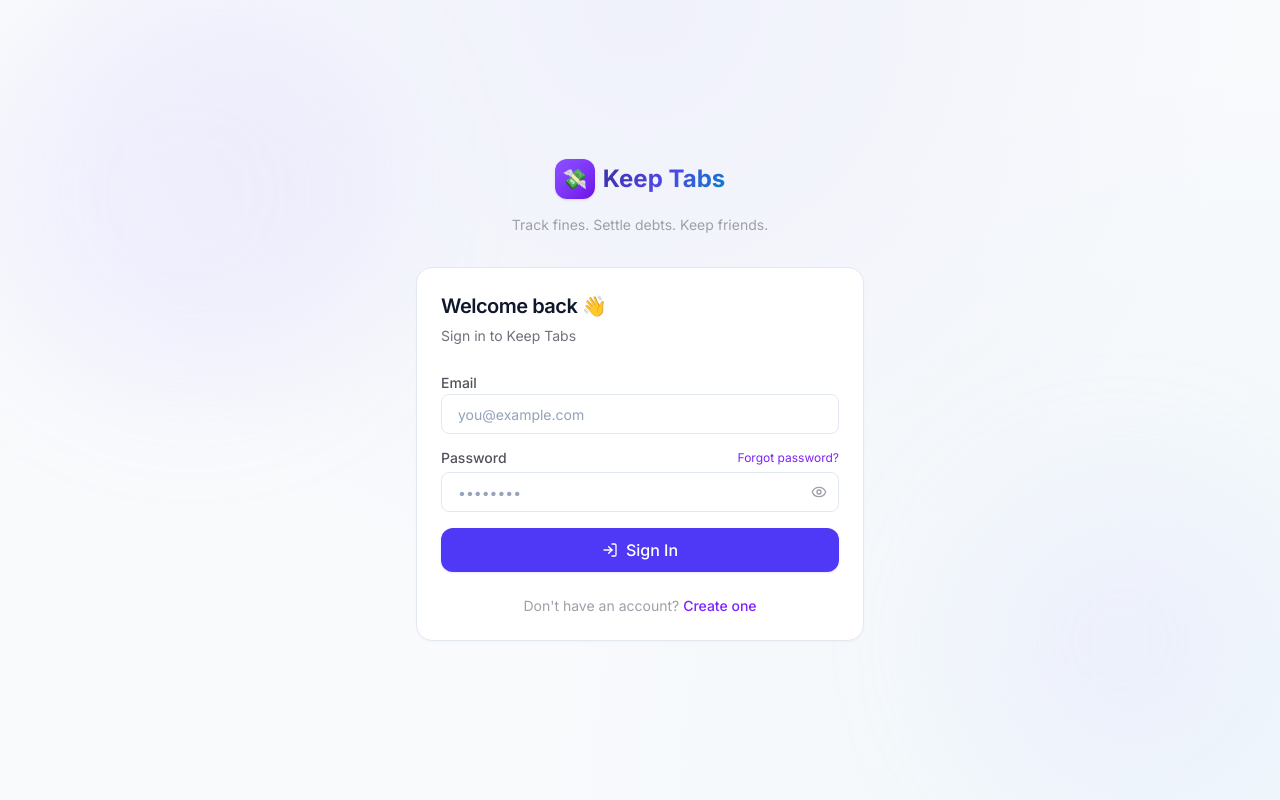
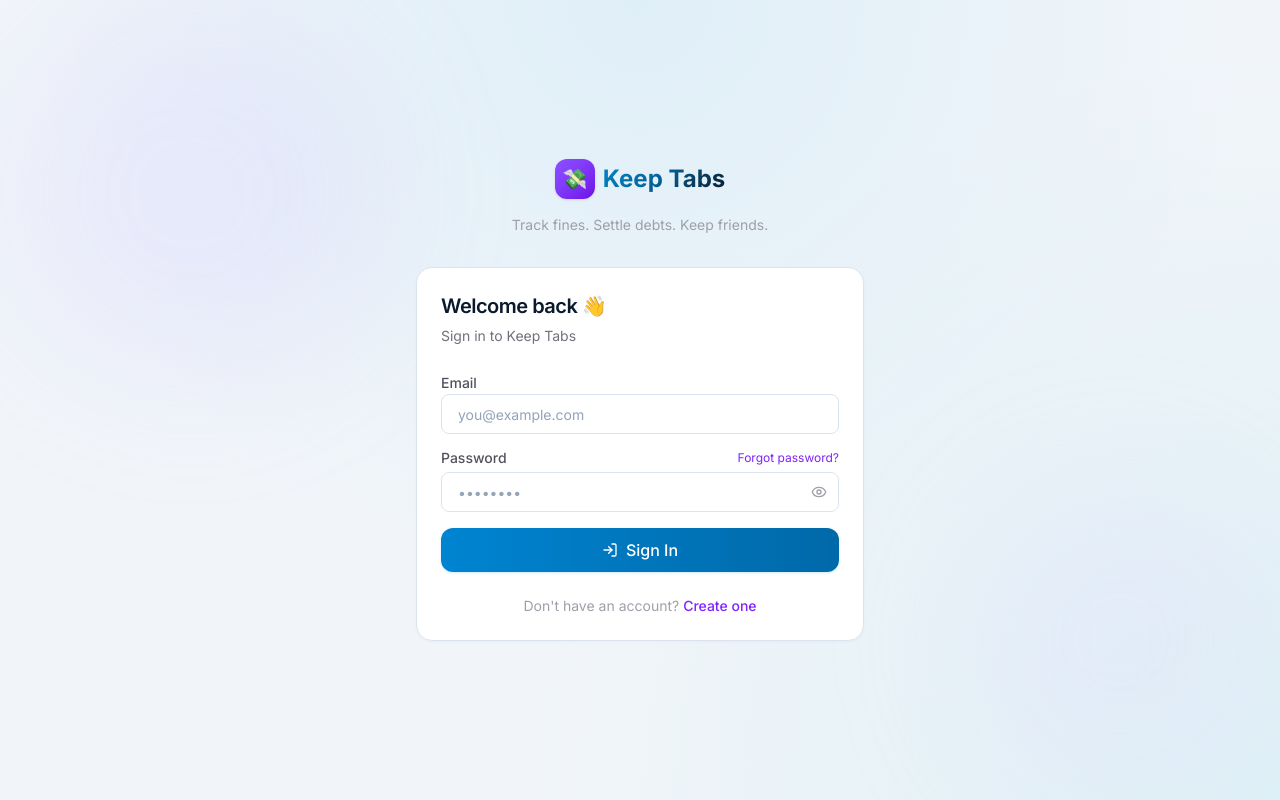
Before and after one commit to kfs-hub/keeptabs, a Next.js app: page /login in a window 1280 px wide. Built offline with nearby package versions, Linux system fonts and the light colour scheme.

Commit message:
ui fix 3

```diff
--- a/app/globals.css
+++ b/app/globals.css
@@ -7,51 +7,51 @@
 ============================================================================= */
 
 :root {
-  /* Brand — Calm Indigo & Ocean Slate */
-  --brand-primary: #4338ca;      /* indigo-700 — crisp, accessible, calm */
-  --brand-secondary: #3730a3;    /* indigo-800 — hover/pressed */
-  --brand-accent: #4f46e5;       /* indigo-600 — interactive elements & highlights */
-  --brand-subtle: #eef2ff;       /* indigo-50 — tinted soft fills */
-  --brand-border: #c7d2fe;       /* indigo-200 — delicate accent borders */
+  /* Brand — Nordic Frost & Deep Sea Slate */
+  --brand-primary: #0284c7;      /* sky-600 — crisp arctic blue */
+  --brand-secondary: #0369a1;    /* sky-700 — deep ocean blue */
+  --brand-accent: #06b6d4;       /* cyan-500 — icy accent */
+  --brand-subtle: #f0f9ff;       /* sky-50 — frosty subtle tint */
+  --brand-border: #bae6fd;       /* sky-200 — delicate ice border */
 
   /* Surfaces & Canvas */
-  --bg-base: #f8fafc;            /* slate-50 — warm calm alabaster canvas */
+  --bg-base: #f1f5f9;            /* slate-100 / cool icy canvas */
   --bg-surface: #ffffff;         /* pure crisp elevated card surface */
-  --bg-muted: #f1f5f9;           /* slate-100 — secondary surface */
+  --bg-muted: #e2e8f0;           /* slate-200 — secondary surface */
   --bg-subtle: #f8fafc;          /* slate-50 — tertiary item hover */
 
   /* Borders & Dividers */
-  --border: #e2e8f0;             /* slate-200 — delicate, clean borders */
-  --border-strong: #cbd5e1;      /* slate-300 — focused / active borders */
-  --border-subtle: #f1f5f9;      /* slate-100 — soft internal dividers */
+  --border: #dbe4ee;             /* cool slate border */
+  --border-strong: #cbd5e1;      /* slate-300 — active borders */
+  --border-subtle: #edf2f7;      /* frosty internal dividers */
 
   /* Typography */
-  --text-primary: #0f172a;        /* slate-900 — deep readable slate */
-  --text-secondary: #475569;      /* slate-600 — calm descriptive body */
-  --text-muted: #94a3b8;          /* slate-400 — timestamps & placeholders */
+  --text-primary: #0b192c;        /* deep sea navy */
+  --text-secondary: #334155;      /* slate-700 */
+  --text-muted: #94a3b8;          /* slate-400 */
 
-  /* Status Colors (Calm, desaturated, harmonious) */
-  --color-success: #059669;       /* emerald-600 */
-  --color-success-bg: #ecfdf5;    /* emerald-50 */
-  --color-success-border: #a7f3d0;/* emerald-200 */
+  /* Status Colors */
+  --color-success: #059669;       /* cool emerald */
+  --color-success-bg: #ecfdf5;
+  --color-success-border: #a7f3d0;
 
-  --color-warning: #d97706;       /* amber-600 */
-  --color-warning-bg: #fffbeb;    /* amber-50 */
-  --color-warning-border: #fde68a;/* amber-200 */
+  --color-warning: #d97706;       /* arctic amber */
+  --color-warning-bg: #fffbeb;
+  --color-warning-border: #fde68a;
 
-  --color-error: #e11d48;         /* rose-600 */
-  --color-error-bg: #fff1f2;      /* rose-50 */
-  --color-error-border: #fecdd3;  /* rose-200 */
+  --color-error: #e11d48;         /* coral rose */
+  --color-error-bg: #fff1f2;
+  --color-error-border: #fecdd3;
 
-  --color-info: #2563eb;          /* blue-600 */
-  --color-info-bg: #eff6ff;       /* blue-50 */
-  --color-info-border: #bfdbfe;   /* blue-200 */
+  --color-info: #0284c7;          /* ice blue */
+  --color-info-bg: #f0f9ff;
+  --color-info-border: #bae6fd;
 
   /* Shadows */
-  --shadow-sm: 0 1px 2px 0 rgba(15, 23, 42, 0.03);
-  --shadow-md: 0 2px 8px -1px rgba(15, 23, 42, 0.04), 0 1px 3px 0 rgba(15, 23, 42, 0.02);
-  --shadow-lg: 0 8px 24px -4px rgba(15, 23, 42, 0.06), 0 2px 6px -1px rgba(15, 23, 42, 0.02);
-  --shadow-popover: 0 14px 36px -4px rgba(15, 23, 42, 0.1), 0 4px 12px -2px rgba(15, 23, 42, 0.04);
+  --shadow-sm: 0 1px 3px 0 rgba(15, 30, 60, 0.03);
+  --shadow-md: 0 3px 12px -2px rgba(15, 30, 60, 0.05), 0 1px 3px 0 rgba(15, 30, 60, 0.02);
+  --shadow-lg: 0 10px 28px -4px rgba(15, 30, 60, 0.08), 0 2px 8px -1px rgba(15, 30, 60, 0.03);
+  --shadow-popover: 0 16px 40px -4px rgba(15, 30, 60, 0.12), 0 4px 14px -2px rgba(15, 30, 60, 0.05);
 
   /* Layout Spacing */
   --sidebar-width: 250px;
@@ -107,19 +107,22 @@ h1, h2, h3, h4, h5, h6 {
 }
 
 /* =============================================================================
-   Page Backgrounds
+   Page Backgrounds — Nordic Frost
 ============================================================================= */
 .bg-app-gradient {
-  background-color: var(--bg-base);
-  background-image: radial-gradient(at 100% 0%, rgba(238, 242, 255, 0.6) 0px, transparent 50%),
-                    radial-gradient(at 0% 100%, rgba(241, 245, 249, 0.6) 0px, transparent 50%);
+  background-color: #f1f5f9;
+  background-image:
+    radial-gradient(at 100% 0%, rgba(186, 230, 253, 0.45) 0px, transparent 50%),
+    radial-gradient(at 0% 100%, rgba(207, 250, 254, 0.45) 0px, transparent 50%),
+    radial-gradient(at 50% 50%, rgba(241, 245, 249, 0.5) 0px, transparent 100%);
   background-attachment: fixed;
 }
 
 .bg-auth-gradient {
-  background-color: var(--bg-base);
-  background-image: radial-gradient(circle at 50% 0%, rgba(79, 70, 229, 0.05) 0%, transparent 60%),
-                    radial-gradient(circle at 100% 100%, rgba(14, 165, 233, 0.04) 0%, transparent 50%);
+  background-color: #f1f5f9;
+  background-image:
+    radial-gradient(circle at 50% 0%, rgba(14, 165, 233, 0.08) 0%, transparent 60%),
+    radial-gradient(circle at 100% 100%, rgba(6, 182, 212, 0.08) 0%, transparent 50%);
 }
 
 /* =============================================================================
@@ -144,7 +147,7 @@ h1, h2, h3, h4, h5, h6 {
 }
 
 .glass-card:hover {
-  border-color: var(--border-strong);
+  border-color: #cbd5e1;
   box-shadow: var(--shadow-md);
 }
 
@@ -152,7 +155,7 @@ h1, h2, h3, h4, h5, h6 {
    Gradient Text & Signature Accents
 ============================================================================= */
 .gradient-text {
-  background: linear-gradient(135deg, #3730a3 0%, #4f46e5 50%, #0284c7 100%);
+  background: linear-gradient(135deg, #0284c7 0%, #0369a1 40%, #0b192c 100%);
   -webkit-background-clip: text;
   -webkit-text-fill-color: transparent;
   background-clip: text;
@@ -169,17 +172,17 @@ h1, h2, h3, h4, h5, h6 {
    Buttons & Badges
 ============================================================================= */
 .btn-brand {
-  background: linear-gradient(135deg, #4f46e5 0%, #4338ca 100%);
+  background: linear-gradient(135deg, #0284c7 0%, #0369a1 100%);
   color: #ffffff;
   font-weight: 500;
-  border: 1px solid rgba(255, 255, 255, 0.1);
-  box-shadow: 0 1px 2px rgba(67, 56, 202, 0.2), inset 0 1px 0 rgba(255, 255, 255, 0.15);
+  border: 1px solid rgba(255, 255, 255, 0.15);
+  box-shadow: 0 1px 2px rgba(2, 132, 199, 0.2), inset 0 1px 0 rgba(255, 255, 255, 0.2);
   transition: all 0.15s ease;
 }
 
 .btn-brand:hover {
-  background: linear-gradient(135deg, #4338ca 0%, #3730a3 100%);
-  box-shadow: 0 2px 8px rgba(67, 56, 202, 0.28);
+  background: linear-gradient(135deg, #0369a1 0%, #075985 100%);
+  box-shadow: 0 2px 8px rgba(2, 132, 199, 0.3);
 }
 
 /* Status Badges */
@@ -218,8 +221,8 @@ input, textarea, select {
 }
 
 input:focus, textarea:focus, select:focus {
-  border-color: var(--brand-accent) !important;
-  box-shadow: 0 0 0 3px rgba(79, 70, 229, 0.12) !important;
+  border-color: var(--brand-primary) !important;
+  box-shadow: 0 0 0 3px rgba(2, 132, 199, 0.14) !important;
   outline: none !important;
 }
 
@@ -244,9 +247,9 @@ input::placeholder, textarea::placeholder {
    Tailwind v4 Theme Tokens
 ============================================================================= */
 @theme inline {
-  --color-brand: #4338ca;
-  --color-brand-light: #4f46e5;
-  --color-brand-dark: #3730a3;
+  --color-brand: #0284c7;
+  --color-brand-light: #38bdf8;
+  --color-brand-dark: #0369a1;
   --color-surface: #ffffff;
   --color-elevated: #ffffff;
   --color-muted: #94a3b8;
--- a/components/dashboard/leaderboard.tsx
+++ b/components/dashboard/leaderboard.tsx
@@ -68,7 +68,7 @@ export function Leaderboard({ entries, currency = 'INR', settings }: Leaderboard
           <h3 className="font-semibold text-slate-900 text-sm">🏆 Leaderboard</h3>
           <p className="text-[11px] text-slate-400 font-normal">Ranked by total outstanding debt</p>
         </div>
-        <span className="text-xs text-indigo-600 font-medium bg-indigo-50 px-2 py-0.5 rounded-full border border-indigo-100">
+        <span className="text-xs text-sky-700 font-medium bg-sky-50 px-2 py-0.5 rounded-full border border-sky-200/60">
           {entries.length} members
         </span>
       </div>
--- a/components/dashboard/recent-fines.tsx
+++ b/components/dashboard/recent-fines.tsx
@@ -48,7 +48,7 @@ export function RecentFines({ fines, currency = 'INR' }: RecentFinesProps) {
           <h3 className="font-semibold text-slate-900 text-sm">Recent Fines</h3>
           <p className="text-[11px] text-slate-400 font-normal">Latest activity across members</p>
         </div>
-        <Link href="/fines" className="text-xs font-semibold text-indigo-600 hover:text-indigo-700 flex items-center gap-1 transition-colors">
+        <Link href="/fines" className="text-xs font-semibold text-sky-600 hover:text-sky-700 flex items-center gap-1 transition-colors">
           View All <ArrowRight className="h-3 w-3" />
         </Link>
       </div>
--- a/components/fines/issue-fine-fab.tsx
+++ b/components/fines/issue-fine-fab.tsx
@@ -26,9 +26,9 @@ export function IssueFineButton({ members, rules, groupId, currency = 'INR' }: I
         whileTap={{ scale: 0.95 }}
         onClick={() => setModalOpen(true)}
         className="fixed bottom-20 right-5 md:bottom-8 md:right-8 z-40
-          w-13 h-13 rounded-2xl bg-gradient-to-tr from-indigo-700 via-indigo-600 to-indigo-500
-          flex items-center justify-center shadow-lg shadow-indigo-600/25
-          border border-indigo-400/30 text-white cursor-pointer group"
+          w-13 h-13 rounded-2xl bg-gradient-to-tr from-cyan-500 via-sky-600 to-blue-700
+          flex items-center justify-center shadow-lg shadow-sky-600/25
+          border border-sky-300/40 text-white cursor-pointer group"
         aria-label="Issue a fine"
         title="Issue a Fine"
       >
--- a/components/layout/bottom-nav.tsx
+++ b/components/layout/bottom-nav.tsx
@@ -38,17 +38,17 @@ export function BottomNav() {
                 whileTap={{ scale: 0.88 }}
                 className={cn(
                   'flex flex-col items-center gap-0.5 px-2 py-1 rounded-xl transition-colors duration-150',
-                  isActive ? 'text-indigo-600 font-semibold' : 'text-slate-400 hover:text-slate-600'
+                  isActive ? 'text-sky-700 font-semibold' : 'text-slate-400 hover:text-slate-600'
                 )}
               >
-                <div className={cn('p-1 rounded-lg transition-colors', isActive && 'bg-indigo-50 text-indigo-600')}>
+                <div className={cn('p-1 rounded-lg transition-colors', isActive && 'bg-sky-50 text-sky-700')}>
                   {item.icon}
                 </div>
                 <span className="text-[10px] font-medium">{item.label}</span>
                 {isActive && (
                   <motion.div
                     layoutId="bottom-nav-indicator"
-                    className="absolute top-0 w-8 h-0.5 rounded-full bg-indigo-600"
+                    className="absolute top-0 w-8 h-0.5 rounded-full bg-sky-500 shadow-xs shadow-sky-400/50"
                   />
                 )}
               </motion.div>
--- a/components/ui/badge.tsx
+++ b/components/ui/badge.tsx
@@ -7,7 +7,7 @@ const badgeVariants = cva(
   {
     variants: {
       variant: {
-        default: 'bg-indigo-50 text-indigo-700 border border-indigo-200/80',
+        default: 'bg-sky-50 text-sky-800 border border-sky-200/80',
         unpaid: 'bg-rose-50 text-rose-700 border border-rose-200/80',
         paid: 'bg-emerald-50 text-emerald-700 border border-emerald-200/80',
         disputed: 'bg-amber-50 text-amber-700 border border-amber-200/80',
@@ -17,7 +17,7 @@ const badgeVariants = cva(
         error: 'bg-rose-50 text-rose-700 border border-rose-200/80',
         info: 'bg-sky-50 text-sky-700 border border-sky-200/80',
         ghost: 'bg-slate-100 text-slate-600 border border-slate-200/80',
-        admin: 'bg-indigo-50 text-indigo-700 border border-indigo-200/80 font-semibold',
+        admin: 'bg-sky-50 text-sky-800 border border-sky-200/80 font-semibold',
         owner: 'bg-amber-50 text-amber-800 border border-amber-200/80 font-semibold',
         member: 'bg-slate-100 text-slate-600 border border-slate-200/80',
       },
--- a/components/ui/button.tsx
+++ b/components/ui/button.tsx
@@ -4,20 +4,20 @@ import { cva, type VariantProps } from 'class-variance-authority'
 import { cn } from '@/lib/utils'
 
 const buttonVariants = cva(
-  'inline-flex items-center justify-center gap-2 whitespace-nowrap rounded-xl text-sm font-medium transition-all duration-150 focus-visible:outline-none focus-visible:ring-2 focus-visible:ring-indigo-600/30 focus-visible:ring-offset-2 focus-visible:ring-offset-white disabled:pointer-events-none disabled:opacity-50 active:scale-[0.98]',
+  'inline-flex items-center justify-center gap-2 whitespace-nowrap rounded-xl text-sm font-medium transition-all duration-150 focus-visible:outline-none focus-visible:ring-2 focus-visible:ring-sky-500/30 focus-visible:ring-offset-2 focus-visible:ring-offset-white disabled:pointer-events-none disabled:opacity-50 active:scale-[0.98]',
   {
     variants: {
       variant: {
         default:
-          'bg-indigo-600 text-white shadow-sm hover:bg-indigo-700 shadow-indigo-600/10 active:bg-indigo-800',
+          'bg-gradient-to-r from-sky-600 to-sky-700 text-white shadow-sm hover:from-sky-700 hover:to-sky-800 shadow-sky-600/15 active:scale-[0.98]',
         destructive:
           'bg-rose-600 text-white shadow-sm hover:bg-rose-700 shadow-rose-600/10 active:bg-rose-800',
         outline:
-          'border border-slate-200 bg-white text-slate-700 shadow-sm hover:bg-slate-50 hover:text-slate-900 hover:border-slate-300',
+          'border border-slate-200 bg-white text-slate-700 shadow-2xs hover:bg-sky-50/50 hover:text-sky-900 hover:border-sky-200',
         secondary:
           'bg-slate-100 text-slate-700 hover:bg-slate-200 hover:text-slate-900 border border-slate-200/80',
-        ghost: 'text-slate-600 hover:bg-slate-100 hover:text-slate-900',
-        link: 'text-indigo-600 underline-offset-4 hover:underline p-0 h-auto font-normal',
+        ghost: 'text-slate-600 hover:bg-sky-50/60 hover:text-sky-900',
+        link: 'text-sky-600 underline-offset-4 hover:underline p-0 h-auto font-normal',
         success:
           'bg-emerald-50 text-emerald-700 border border-emerald-200 hover:bg-emerald-100',
         warning:
```
Also changed, not shown: components/layout/group-switcher.tsx (+6 -6 lines), components/layout/header.tsx (+4 -4 lines), components/layout/sidebar.tsx (+8 -8 lines).
